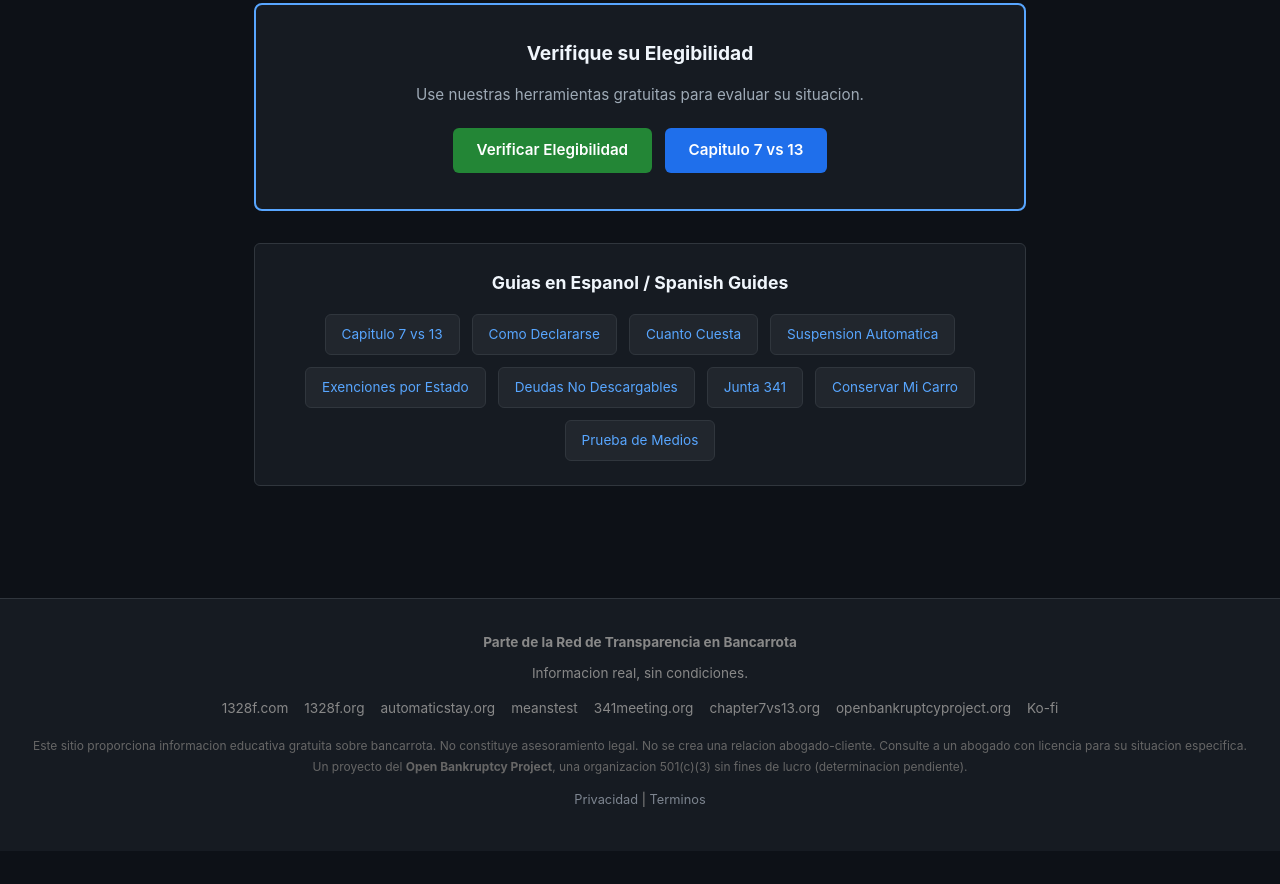
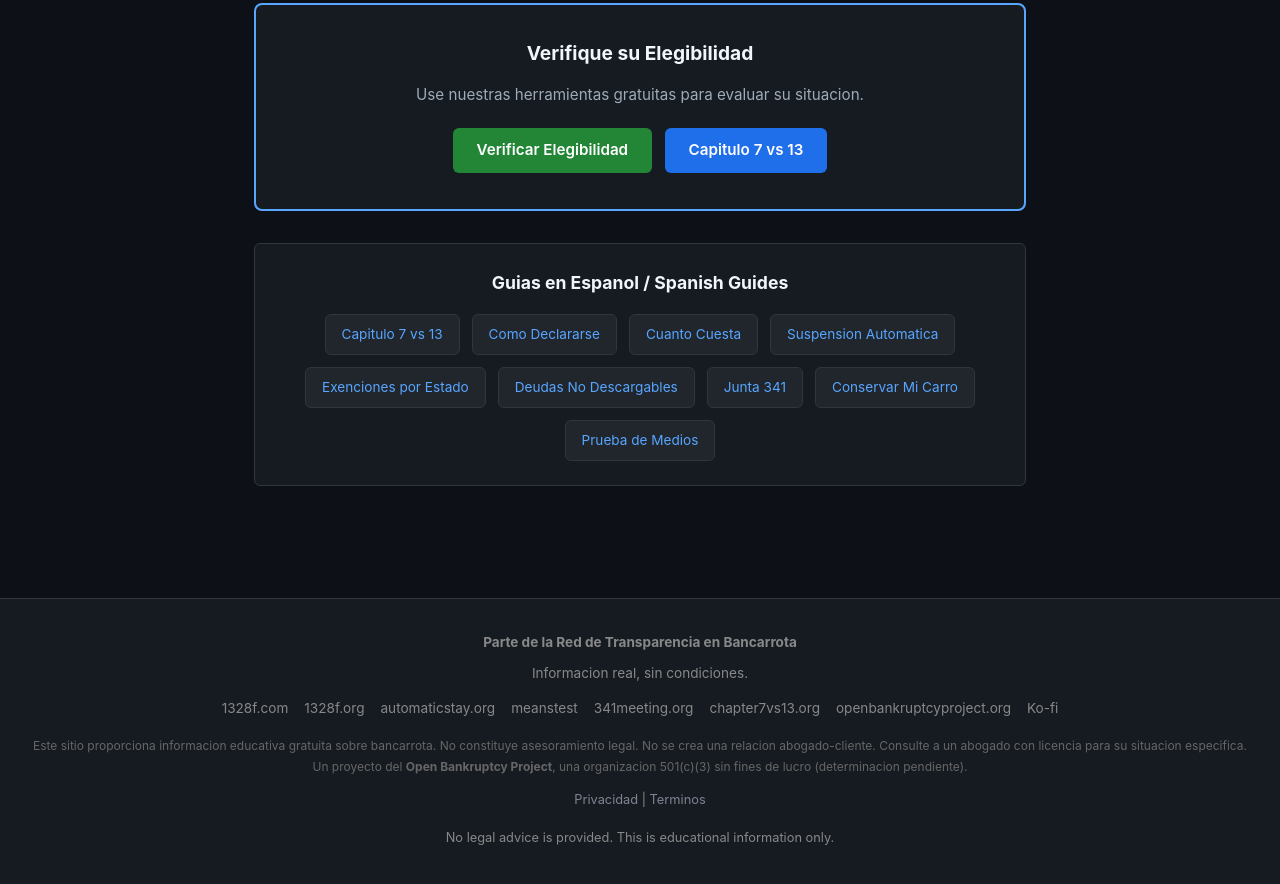
Before and after one commit to openbankruptcyproject/tampabankruptcymill.com, a plain HTML site: page es.html in a window 1280 px wide. Shown: the part 2588-3472 px from the top of the page. Before the commit the page ends 3439 px from the top, so only its background shows below. Drawn offline with Linux system fonts and the light colour scheme.

Commit message:
Deploy pending changes

```diff
--- a/es.html
+++ b/es.html
@@ -295,6 +295,7 @@ main{max-width:820px;margin:0 auto;padding:2rem 1.5rem}
   </div>
   <p class="disclaimer">Este sitio proporciona informacion educativa gratuita sobre bancarrota. No constituye asesoramiento legal. No se crea una relacion abogado-cliente. Consulte a un abogado con licencia para su situacion especifica.<br>Un proyecto del <strong>Open Bankruptcy Project</strong>, una organizacion 501(c)(3) sin fines de lucro (determinacion pendiente).</p>
   <p style="margin-top:0.75rem;font-size:0.8rem"><a href="https://openbankruptcyproject.org/privacy.html?utm_source=tampabankruptcymill.com&utm_medium=referral&utm_campaign=btn-network" style="color:#7d8590;text-decoration:none">Privacidad</a> | <a href="https://openbankruptcyproject.org/terms.html?utm_source=tampabankruptcymill.com&utm_medium=referral&utm_campaign=btn-network" style="color:#7d8590;text-decoration:none">Terminos</a></p>
+    <p style="margin-top:16px; font-size:0.8rem;">No legal advice is provided. This is educational information only.</p>
 </footer>
 
 <script src="/btn-engage.js"></script>
```
Also changed, not shown: 404.html (+1 -0 lines).
